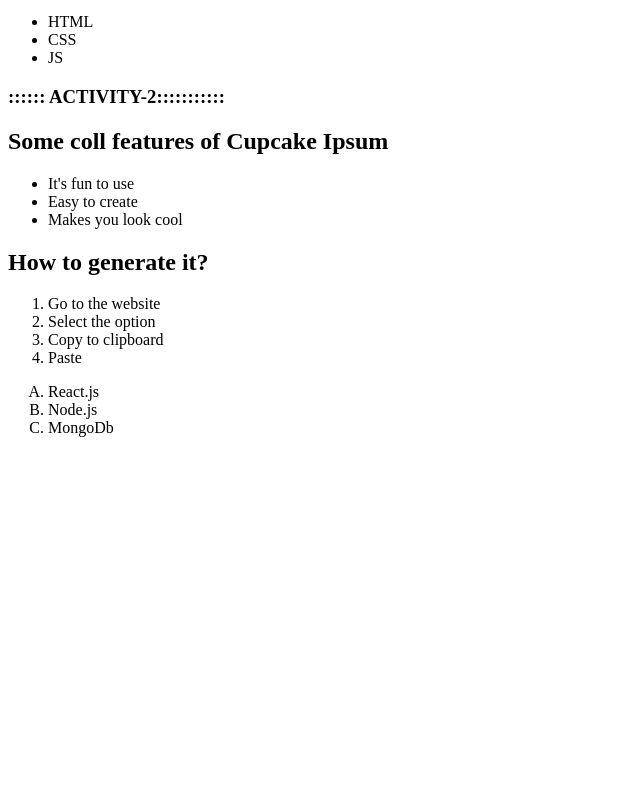
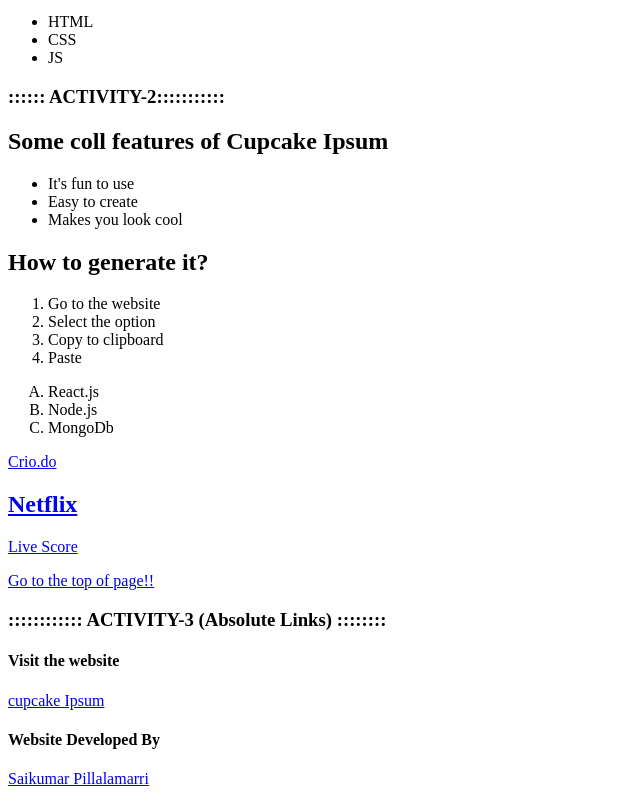
Before and after one commit to saikumar080/HTML, a plain HTML site: page Basic HTML/index.html in a window 1280 px wide. Shown: the part 360-1156 px from the top of the page, without its empty margins (0-640 px from the left). Before the commit the page ends 813 px from the top, so only its background shows below. Drawn offline with Linux system fonts and the light colour scheme.

Commit message:
Achor tag

```diff
--- a/Basic HTML/index.html
+++ b/Basic HTML/index.html
@@ -61,5 +61,20 @@
         <li>Node.js</li>
         <li>MongoDb</li>
     </ol>
+
+
+<!--   Achor Tag      -->
+   <p><a href="https://www.crio.do">Crio.do</a></p>
+   <h2><a href="https://www.netflix.com">Netflix</a></h2>
+   <!--     TO open the link new page use attribute target="_blank"     -->
+   <p><a href="https://www.cricbuzz.com" target="_blank">Live Score</a></p>
+   <a href="#">Go to the top of page!!</a>
+
+<h3>::::::::::::  ACTIVITY-3    (Absolute Links)  ::::::::</h3>
+<h4>Visit the website</h4>
+<a href="http://www.cupcakeipsum.com/" target="_blank">cupcake Ipsum</a>
+<h4>Website Developed By</h4>
+<a href="https://github.com/saikumar080">Saikumar Pillalamarri</a>
+
 </body>
 </html>
```
Also changed, not shown: Basic HTML/index.txt.
